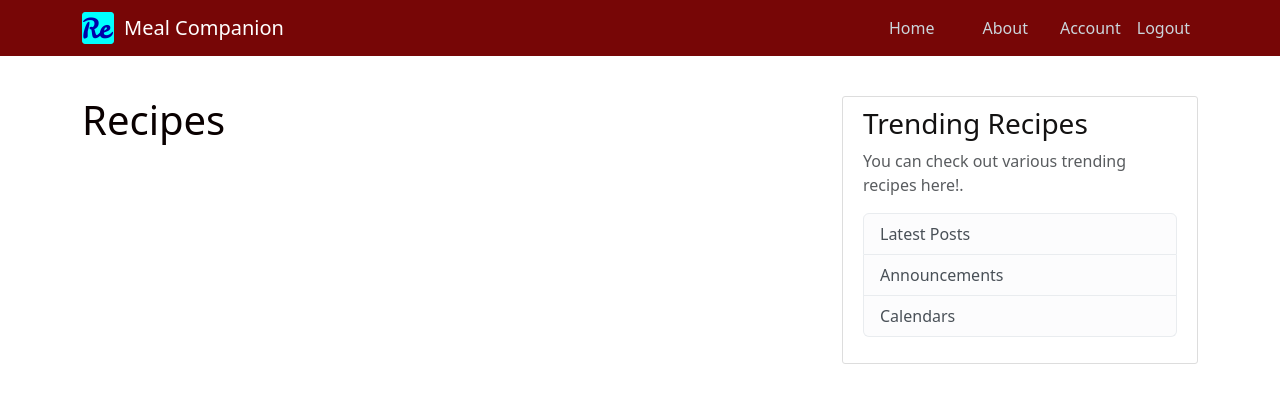
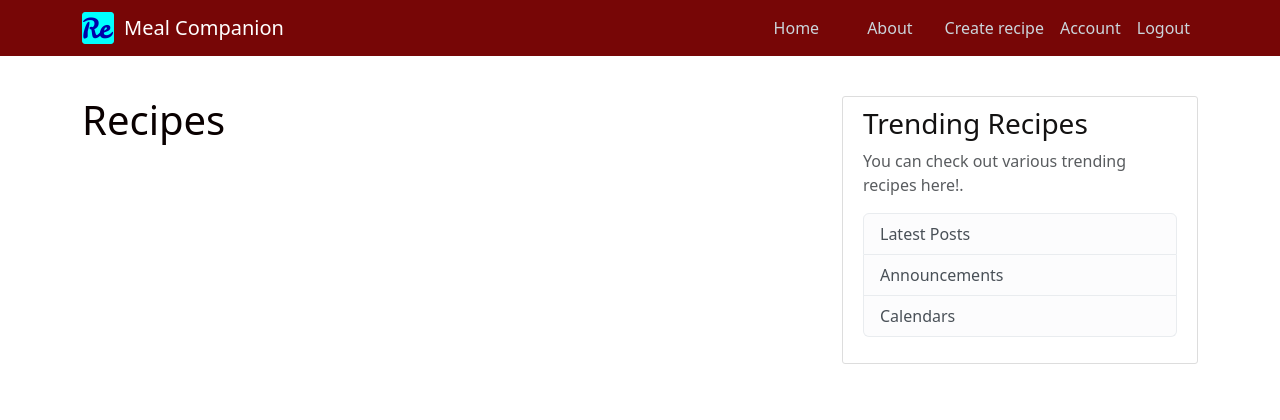
Before and after one commit to GodswillAikpitanyi/Recipe_App, a Flask app: page /home in a window 1280 px wide. Shown: the top 420 px of the page. Run offline with Flask 3, Linux system fonts and the light colour scheme; the visitor is signed in with stand-in values (Sample User, id 1); data that the repository does not hold is empty.

Commit message:
adjustment

```diff
--- a/recipeapp/routes.py
+++ b/recipeapp/routes.py
@@ -144,7 +144,7 @@ def new_recipe():
         db.session.commit()
         flash('Your recipe has been created!!', 'success')
         return redirect(url_for('home'))
-    return render_template('create_recipe.html', title='Create Recipe', form=form, legend='New Recipe')
+    return render_template('create_recipe.html', title='New Recipe', form=form, legend='New Recipe')
 
 
 @app.route("/recipe/<int:recipe_id>")
--- a/recipeapp/templates/home.html
+++ b/recipeapp/templates/home.html
@@ -4,7 +4,7 @@
 <h1 class="mx-auto">Recipes</h1>
   {% for recipe in recipes.items %}
     <article class="media content-section">
-      <img class="rounded-circle article-img" src="{{ url_for('static', filename='profile_pictures/' + recipe.author.image_file) }}">
+      <img class="rounded-circle article-img" src="{{ url_for('static', filename='profile_pictures/' ~ recipe.author.image_file) }}">
       <div class="media-body">
         <div class="article-metadata">
           <a class="mr-2" href="{{ url_for('user_recipe', username=recipe.author.username) }}">{{ recipe.author.username }}</a>
--- a/recipeapp/templates/layout.html
+++ b/recipeapp/templates/layout.html
@@ -40,6 +40,7 @@
           <!-- Navbar Right Side -->
           <div class="navbar-nav">
             {% if current_user.is_authenticated %}
+              <a class="nav-item nav-link" href="{{ url_for('new_recipe') }}">Create recipe</a>
               <a class="nav-item nav-link" href="{{ url_for('account') }}">Account</a>
               <a class="nav-item nav-link" href="{{ url_for('logout') }}">Logout</a>
             {% else %}
--- a/recipeapp/templates/recipe.html
+++ b/recipeapp/templates/recipe.html
@@ -1,7 +1,7 @@
 {% extends "layout.html" %}
 {% block content %}
   <article class="media content-section">
-    <img class="rounded-circle article-img" src="{{ url_for('static', filename='profile_pictures/' + recipe.author.image_file) }}">
+    <img class="rounded-circle article-img" src="{{ url_for('static', filename='profile_pictures/' ~ recipe.author.image_file) }}">
     <div class="media-body">
       <div class="article-metadata">
         <a class="mr-2" href="{{ url_for('user_recipe', username=recipe.author.username) }}">{{ recipe.author.username }}</a>
--- a/recipeapp/templates/user_recipe.html
+++ b/recipeapp/templates/user_recipe.html
@@ -3,7 +3,7 @@
   <h1 class="mb-3">Recipes by {{ user.username }} ({{ recipes.total }})</h1>
   {% for recipe in recipes.items %}
     <article class="media content-section">
-      <img class="rounded-circle article-img" src="{{ url_for('static', filename='profile_pictures/' + recipe.author.image_file) }}">
+      <img class="rounded-circle article-img" src="{{ url_for('static', filename='profile_pictures/' ~ recipe.author.image_file) }}">
       <div class="media-body">
         <div class="article-metadata">
           <a class="mr-2" href="{{ url_for('user_recipe', username=recipe.author.username) }}">{{ post.author.username }}</a>
```
